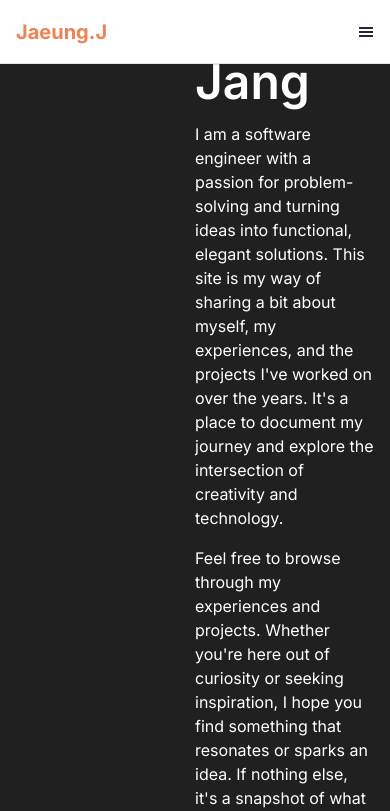
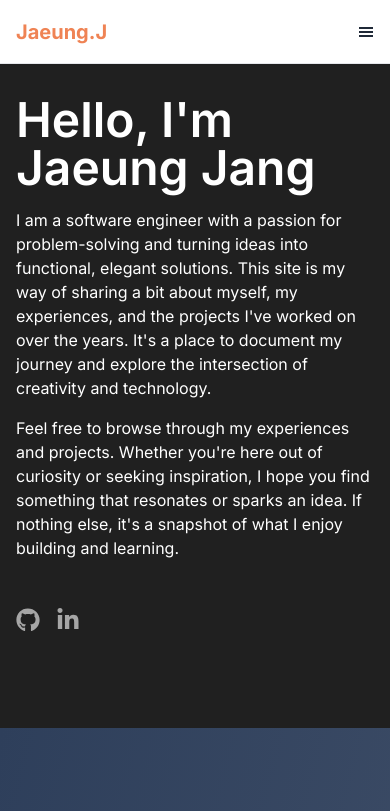
Before and after one commit to JaeungJayJang/personal_website, a Next.js app: page / in a window 390 px wide. Shown: the top 811 px of the page. Built offline with nearby package versions, Linux system fonts and the light colour scheme.

Commit message:
fix: adjust responsive layout in About component for better display on medium screens

```diff
--- a/app/components/about.tsx
+++ b/app/components/about.tsx
@@ -27,12 +27,12 @@ const About = () => {
         // <Container id="about" height="h-screen">
         //     <Hero/>
         // </Container>
-        <div id="about" className="h-screen bg-background">
+        <div id="about" className="md:h-screen bg-background">
             <div className="flex flex-col justify-center items-center gap-4 p-4 h-full bg-background">
                 <div className="flex flex-row justify-center h-full py-20 max-w-screen-xl text-white w-full">
-                    <div id="left" className="w-1/2">
+                    <div id="left" className="md:w-1/2">
                     </div>
-                    <div id="right" className="w-1/2 flex flex-col justify-center items-center gap-4">
+                    <div id="right" className="md:w-1/2 flex flex-col justify-center items-center">
 
                         <div className="w-full flex flex-col gap-4">
                             <h1 className="text-5xl font-semibold">
```
